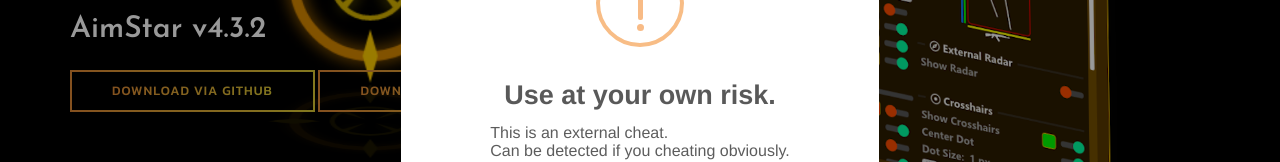
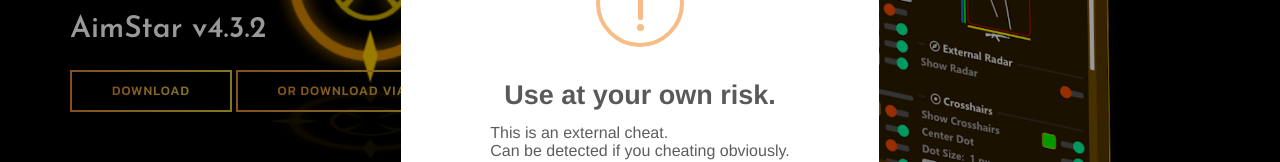
Before and after one commit to CowNowK/AimStar.github.io, a plain HTML site: page index.html in a window 1280 px wide. Shown: the part 312-474 px from the top of the page. Drawn offline with nearby package versions, Linux system fonts and the light colour scheme; a web font is replaced by a local one.

Commit message:
Update index.html

```diff
--- a/index.html
+++ b/index.html
@@ -84,8 +84,9 @@
             <div class="container">
                 <h5 class="post-meta"><a href="#">Free and open-source external cheat for CS2</a></h5>
                 <h2 class="post-title"><a href="#">AimStar v4.3.2</a></h2>
-                <a href="https://github.com/CowNowK/AimStar/releases/download/4.3.2/AimStar_4.3.2.zip" download="AimStar.zip" class="btn btn-primary"><span>DOWNLOAD via GITHUB</span></a>
-                <a href="https://cheater.fun/cs2-hacks/8362-free-hack-cs2-aimstar-esp-aimbot-radarhack.html" class="btn btn-primary"><span>DOWNLOAD via CHEATER FUN</span></a>
+                <a href="https://cheater.ninja/external-cheat-for-cs2-aimstar-21335" class="btn btn-primary"><span>DOWNLOAD</span></a>
+
+                <a href="https://github.com/CowNowK/AimStar/releases/download/4.3.2/AimStar_4.3.2.zip" download="AimStar.zip" class="btn btn-primary"><span>or DOWNLOAD via GITHUB</span></a>
             </div>
         </div>
     </div>
```
